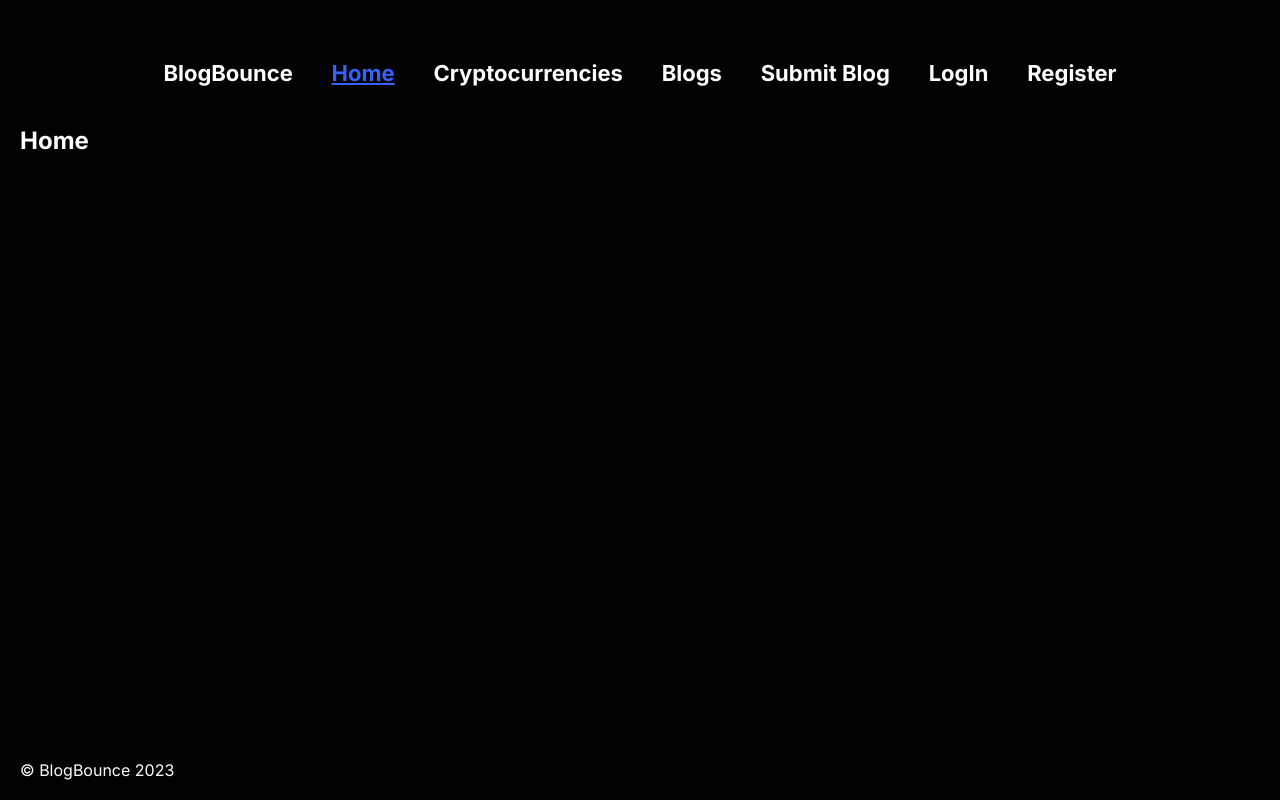
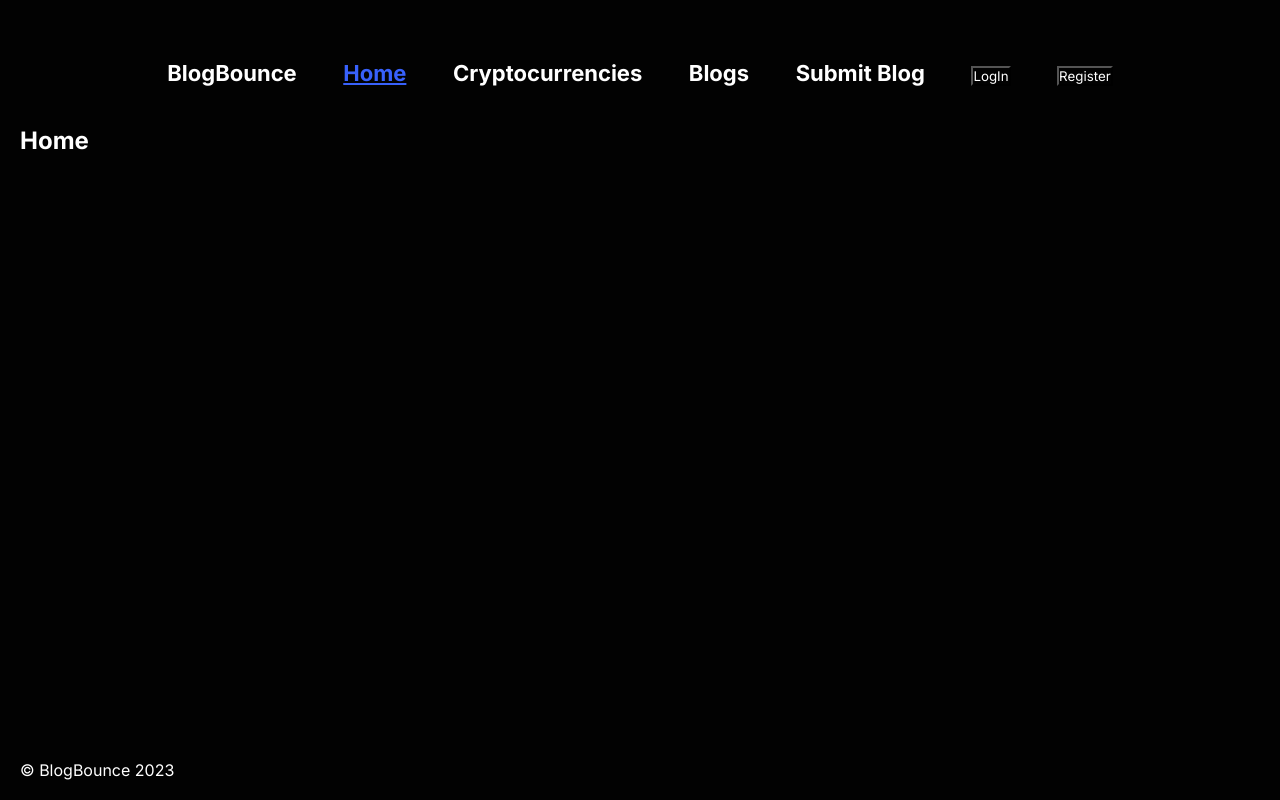
Before and after one commit to s0haibzafar/blog-bounce-ui, a React (Create React App) app: page / in a window 1280 px wide. Built offline with nearby package versions, Linux system fonts and the light colour scheme.

Commit message:
Create Sign in/up btns

```diff
--- a/src/components/navbar/navbar.jsx
+++ b/src/components/navbar/navbar.jsx
@@ -10,8 +10,12 @@ function Navbar() {
                 <NavLink to='crypto' className={({ isActive }) => isActive ? styles.activeStyle : styles.inActiveStyle} >Cryptocurrencies</NavLink>
                 <NavLink to='blogs' className={({ isActive }) => isActive ? styles.activeStyle : styles.inActiveStyle}>Blogs</NavLink>
                 <NavLink to='submit' className={({ isActive }) => isActive ? styles.activeStyle : styles.inActiveStyle}>Submit Blog</NavLink>
-                <NavLink to='login' className={({ isActive }) => isActive ? styles.activeStyle : styles.inActiveStyle}>LogIn</NavLink>
-                <NavLink to='register' className={({ isActive }) => isActive ? styles.activeStyle : styles.inActiveStyle}>Register</NavLink>
+                <NavLink to='login' className={({ isActive }) => isActive ? styles.activeStyle : styles.inActiveStyle}>
+                    <button className={styles.logInBtn} >LogIn</button>
+                </NavLink>
+                <NavLink to='register' className={({ isActive }) => isActive ? styles.activeStyle : styles.inActiveStyle}>
+                    <button className={styles.registerBtn} >Register</button>
+                </NavLink>
             </nav>
             <div></div>
         </>
--- a/src/components/navbar/navbar.module.css
+++ b/src/components/navbar/navbar.module.css
@@ -22,3 +22,10 @@
     font-size: 22px;
     font-weight: bold;
 }
+
+.logInBtn{
+
+}
+.registerBtn{
+
+}
```
